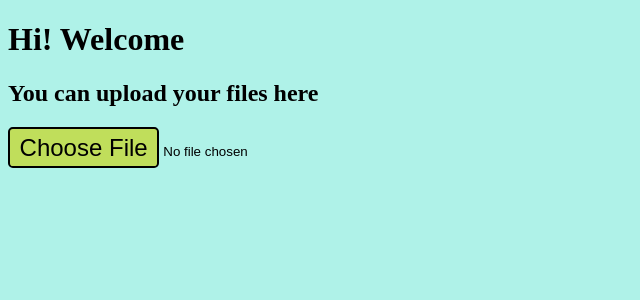
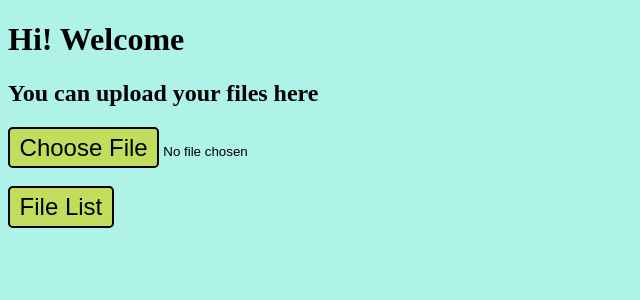
Before and after one commit to SakshatMali/File-Uploader-WebApp, a FastAPI app: page / in a window 1280 px wide. Shown: the top 300 px of the page, without its empty margins (0-640 px from the left). Run offline with FastAPI, Linux system fonts and the light colour scheme.

Commit message:
Update index.html

```diff
--- a/templates/index.html
+++ b/templates/index.html
@@ -13,5 +13,8 @@
     <h2>You can upload your files here</h2>
     <input type="file" id="file_button">
     <h3 style="display: none;" id="done">File Uploaded Successfully</h3>
+    <br><br>
+    <button id="file_list_button" type="button">File List</button>
+    <ul id="file_list"></ul>
 </body>
 </html>
```
